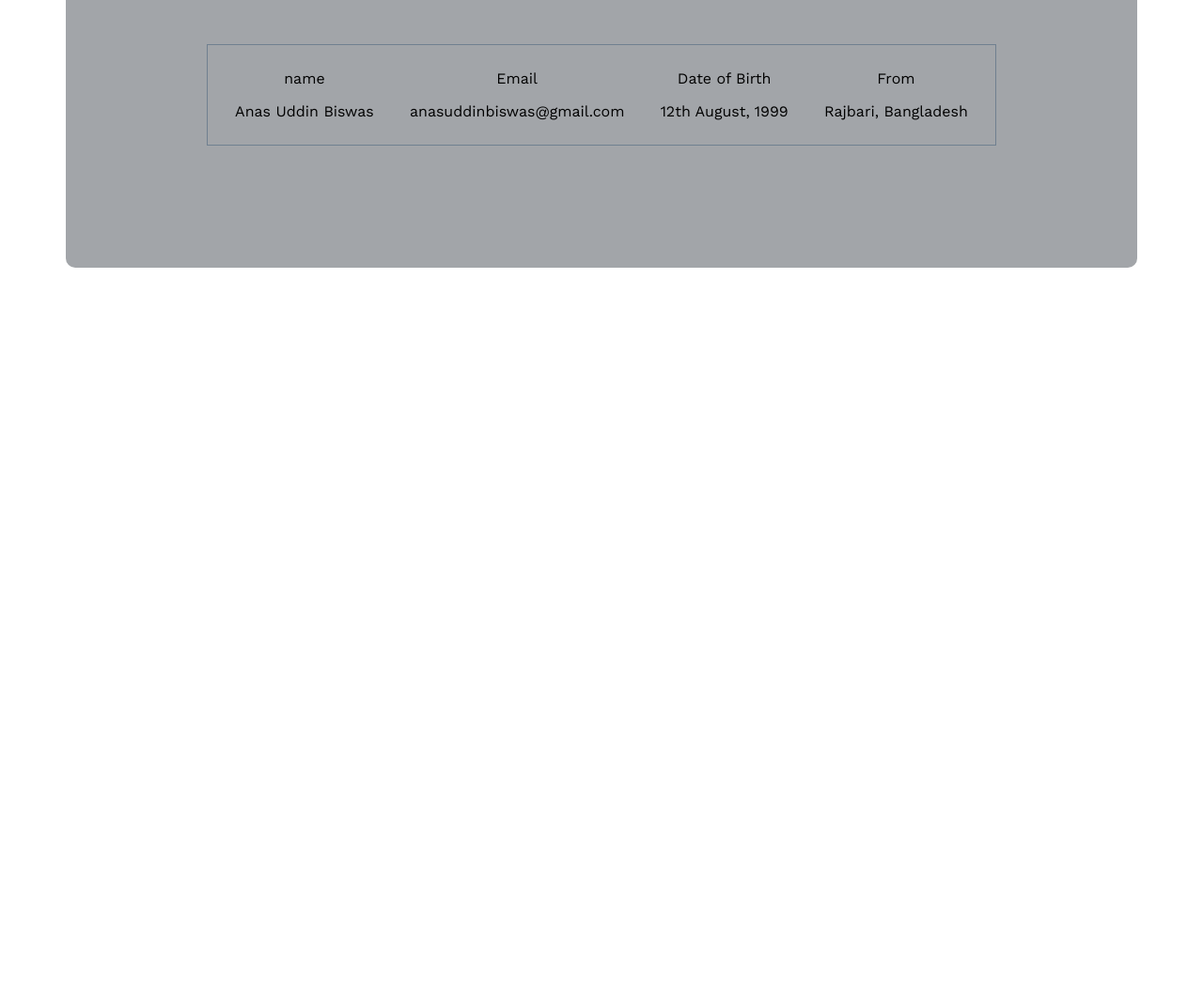
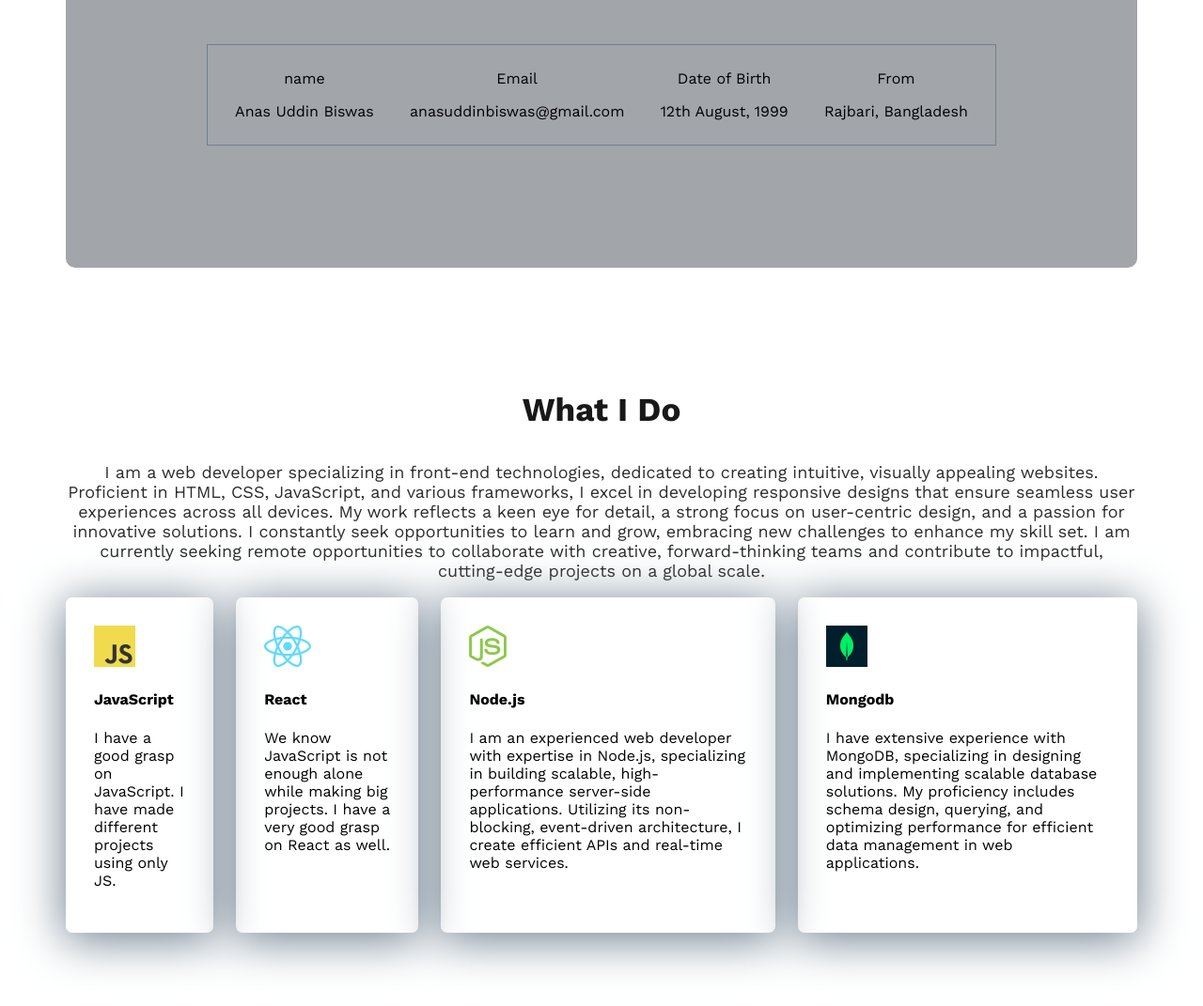
Before and after one commit to Anas-Uddin/web-dev-portfolio, a plain HTML site: page index.html in a window 1280 px wide. Shown: the part 1265-2336 px from the top of the page at 94% size. Before the commit the page ends 1558 px from the top, so only its background shows below. Drawn offline with nearby package versions, Linux system fonts and the light colour scheme.

Commit message:
added js node mongo react section

```diff
--- a/index.html
+++ b/index.html
@@ -56,6 +56,35 @@
                 </div>
             </div>
         </section>
+        <section class="skills">
+            <h3 class="section-title text-center">What I Do</h3>
+            <p class="section-description text-center">
+                I am a web developer specializing in front-end technologies, dedicated to creating intuitive, visually appealing websites. Proficient in HTML, CSS, JavaScript, and various frameworks, I excel in developing responsive designs that ensure seamless user experiences across all devices. My work reflects a keen eye for detail, a strong focus on user-centric design, and a passion for innovative solutions. I constantly seek opportunities to learn and grow, embracing new challenges to enhance my skill set. I am currently seeking remote opportunities to collaborate with creative, forward-thinking teams and contribute to impactful, cutting-edge projects on a global scale.
+            </p>
+            <div class="skills-container">
+                <div class="skill">
+                    <img src="icons/js.png" alt="">
+                    <h4 class="skill-title">JavaScript</h4>
+                    <p class="skill-description">I have a good grasp on JavaScript. I have made different projects using only JS.</p>
+                </div>
+                <div class="skill">
+                    <img src="icons/react.png" alt="">
+                    <h4 class="skill-title">React</h4>
+                    <p class="skill-description">We know JavaScript is not enough alone while making big projects. I have a very good grasp on React as well.</p>
+                </div>
+                <div class="skill">
+                    <img src="icons/nodejs.png" alt="">
+                    <h4 class="skill-title">Node.js</h4>
+                    <p class="skill-description">I am an experienced web developer with expertise in Node.js, specializing in building scalable, high-performance server-side applications. Utilizing its non-blocking, event-driven architecture, I create efficient APIs and real-time web services.</p>
+                </div>
+                <div class="skill">
+                    <img src="icons/mongo.png" alt="">
+                    <h4 class="skill-title">Mongodb</h4>
+                    <p class="skill-description">
+                        I have extensive experience with MongoDB, specializing in designing and implementing scalable database solutions. My proficiency includes schema design, querying, and optimizing performance for efficient data management in web applications.</p>
+                </div>
+            </div>
+        </section>
     </main>
     <footer>
 
--- a/portfolio.css
+++ b/portfolio.css
@@ -37,6 +37,10 @@
     background-image: url("images/developer.png");
     background-repeat: no-repeat;
     background-position: top left;
+}
+main section{
+    margin-top: 130px;
+    margin-bottom: 100px;
 }
 nav ul{
     display: flex;
@@ -87,7 +91,6 @@ nav li a{
     border-radius: 10px;
     padding: 130px 150px;
     text-align: center;
-    margin-top: 130px;
 }
 main{
     max-width: 1140px;
@@ -101,3 +104,15 @@ main{
     /* border-collapse: collapse; */
     padding: 10px;
 }
+.text-center{
+    text-align: center;
+}
+.skills-container{
+    display: flex;
+    gap: 24px;
+}
+.skill{
+    padding: 30px;
+    box-shadow: 0px 6px 50px 2px slategray;
+    border-radius: 7px;
+}
```
Also changed, not shown: icons/facebook.png (added), icons/insta.png (added), icons/js.png (added), icons/mongo.png (added), icons/nodejs.png (added), icons/react.png (added), icons/twitter.png (added).
